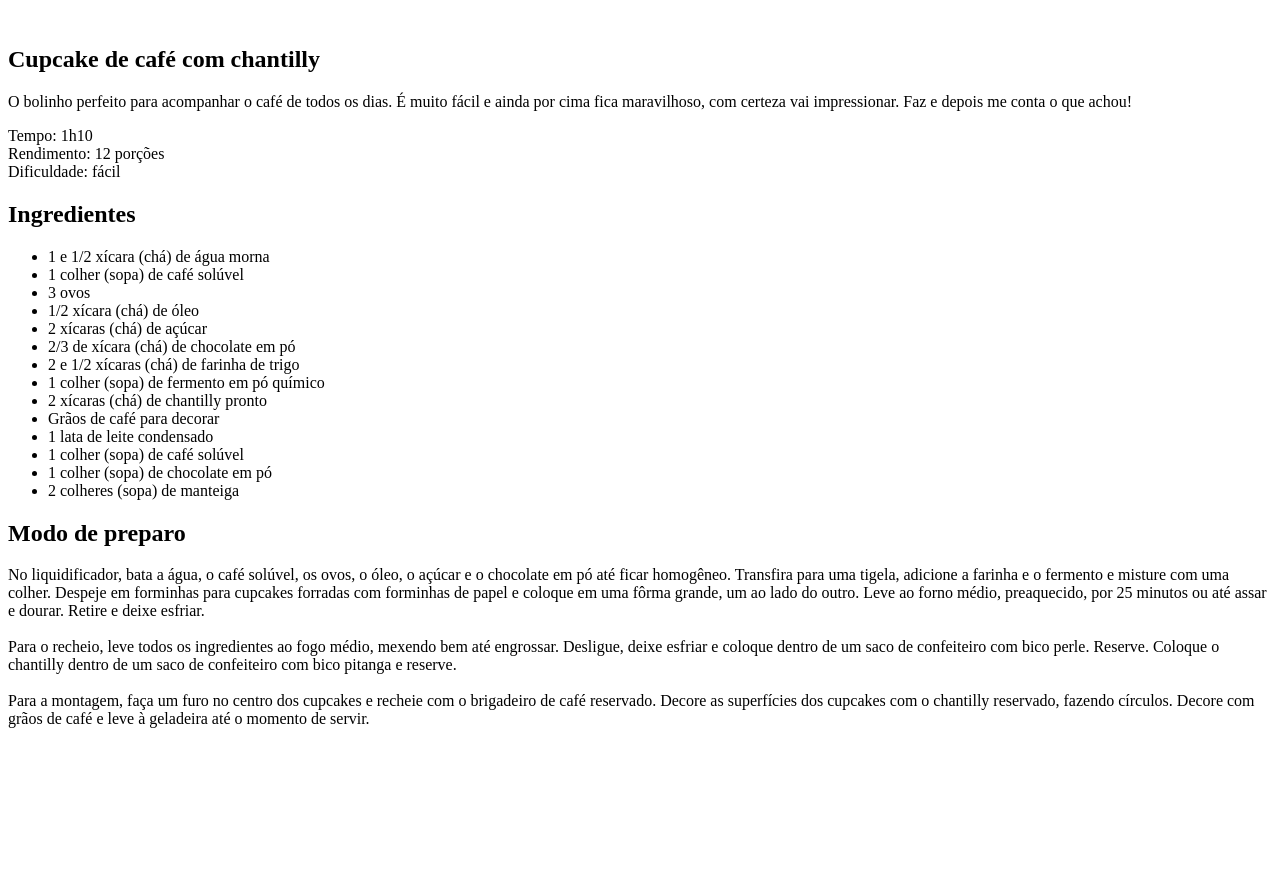
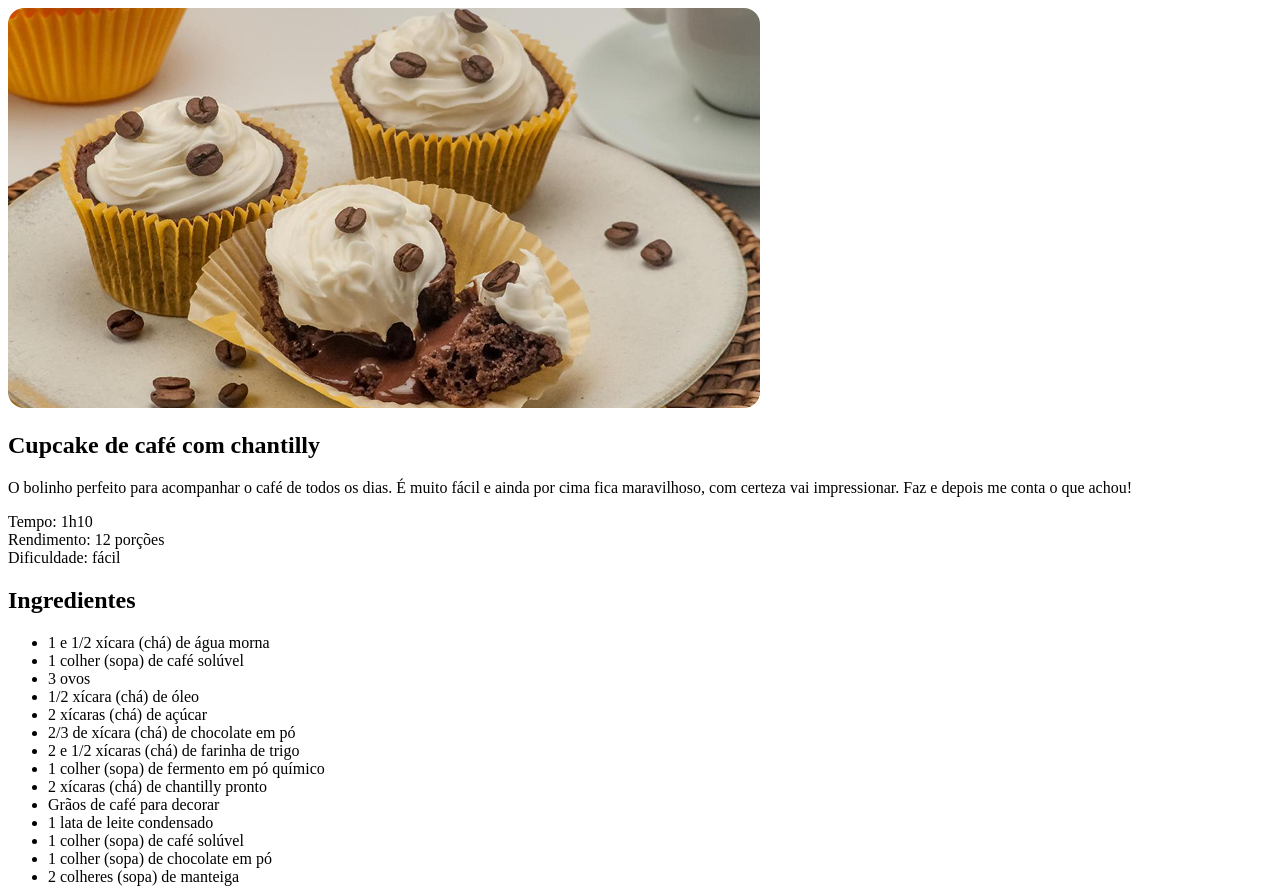
Before and after one commit to deividsilco/projetos, a plain HTML site: page index.html in a window 1280 px wide. Shown: the top 889 px of the page. Before the commit the page ends 800 px from the top, so only its background shows below. Drawn offline with Linux system fonts and the light colour scheme.

Commit message:
adiocionando imagens e style.css

```diff
--- a/index.html
+++ b/index.html
@@ -4,10 +4,11 @@
     <meta charset="UTF-8">
     <meta name="viewport" content="width=device-width, initial-scale=1.0">
     <title>Página de receita</title>
+    <link rel="stylesheet" href="style.css">
 </head>
 <body>
     <div id="div"></div>
-        <img src="" alt="">
+        <img src="assets/main-image.png" alt="imagme de um cupcake com graos de cafe e um chantilly">
         <main>
             <section id="about">
                 <h1>Cupcake de café com chantilly</h1>
--- /dev/null
+++ b/style.css
@@ -0,0 +1,3 @@
+img{
+  border-radius: 16px;
+}
```
Also changed, not shown: assets/main-image.png (added), 2 other files.
